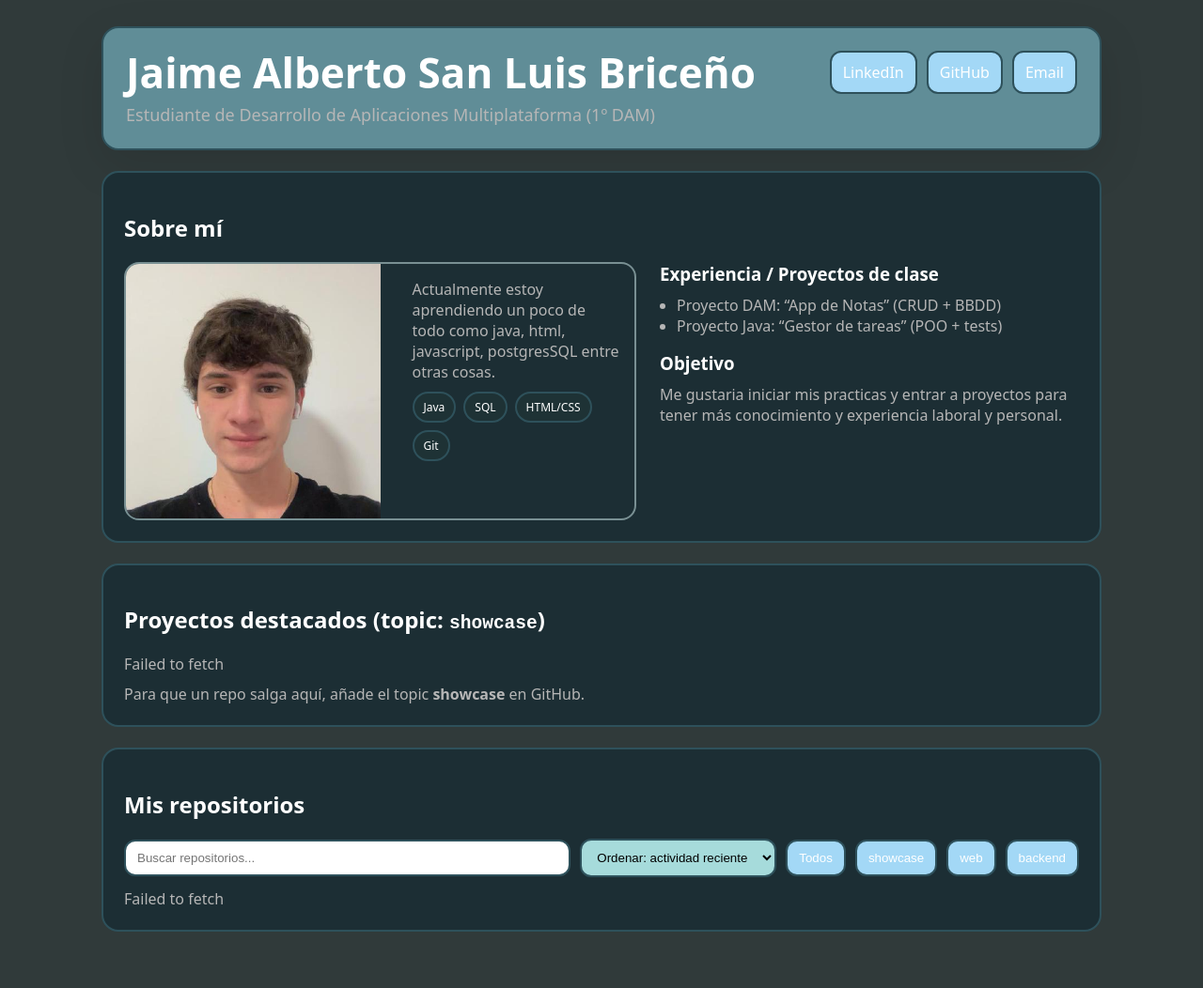
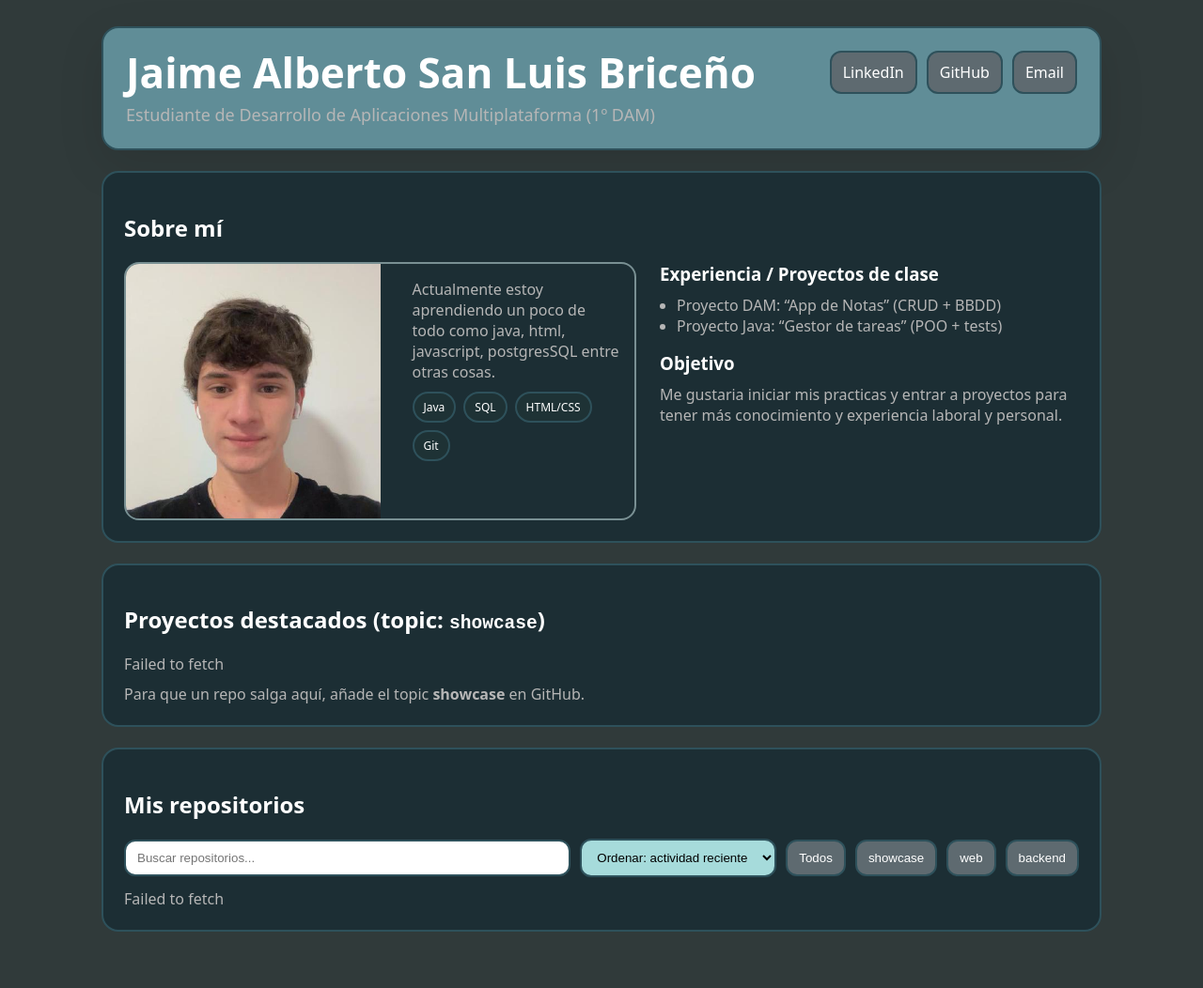
Before and after one commit to jaimesanluis/jaimesanluis.github.io, a Jekyll site: the page index.html, which Jekyll copies as it is, in a window 1280 px wide. Shown: the whole page at 94% size. Built offline with Jekyll 4.4.1, drawn with Linux system fonts in a browser that asks for light colours.

Commit message:
modificacion final CV 1

```diff
--- a/assets/css/styles.css
+++ b/assets/css/styles.css
@@ -5,7 +5,7 @@
   --card:#1c2e34;
   --header:#608d97;
   --line:rgb(46, 81, 91);
-  --brand:#384041;
+  --brand:#000000;
   --brand2:#ffffff;
   --shadow: 0 16px 50px rgba(0, 0, 0, 0.1);
   --radius: 18px;
@@ -130,7 +130,7 @@
   border-radius:16px;
   padding:14px;
   border:2px solid var(--line);
-  box-shadow:0 10px 30px rgba(115,232,255,0.06);
+  box-shadow:0 10px 30px rgba(33, 49, 53, 0.06);
   display:flex;
   flex-direction:column;
   gap:10px
@@ -171,7 +171,7 @@
   padding:10px 12px;
   border-radius:12px;
   border:2px solid var(--line);
-  background:#a3d8f6;
+  background:#5e6a70;
   cursor:pointer;
   text-decoration:none;
   color:#ffffff;
```
Also changed, not shown: 1 other file.
